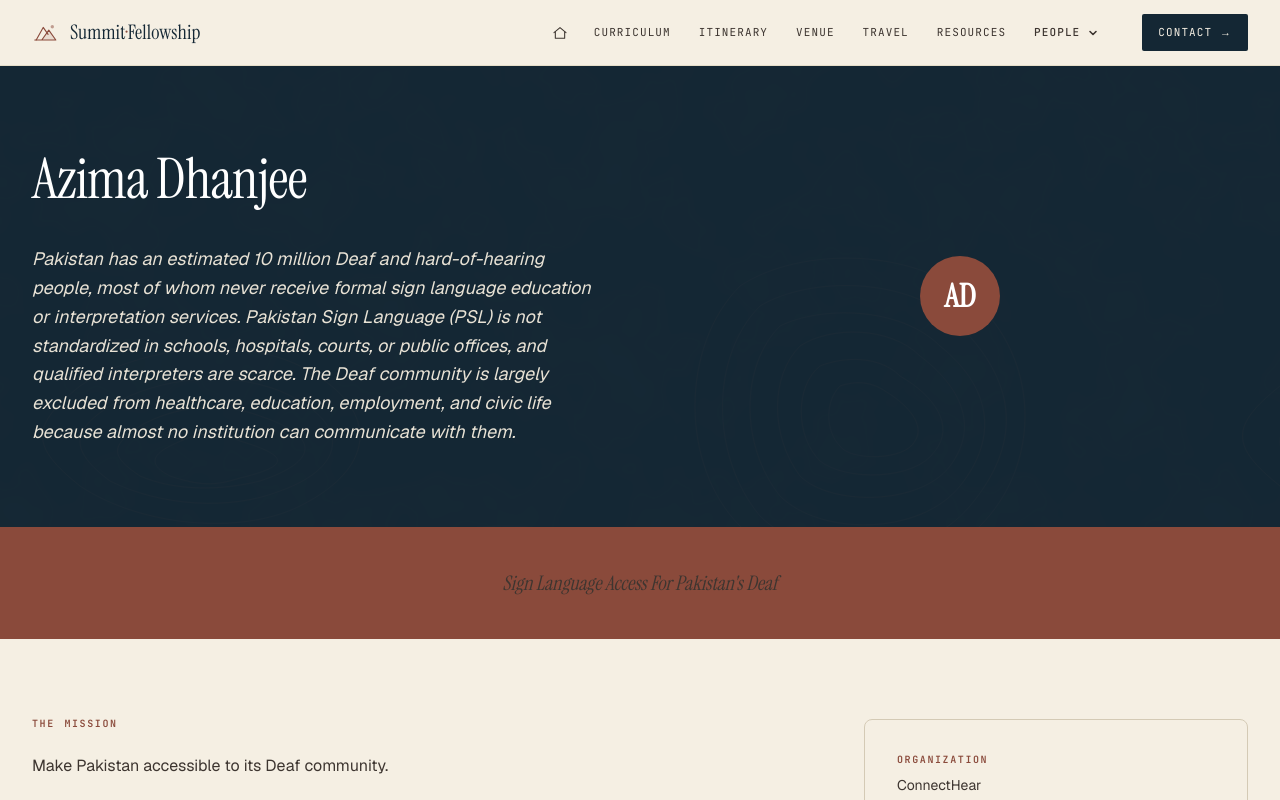
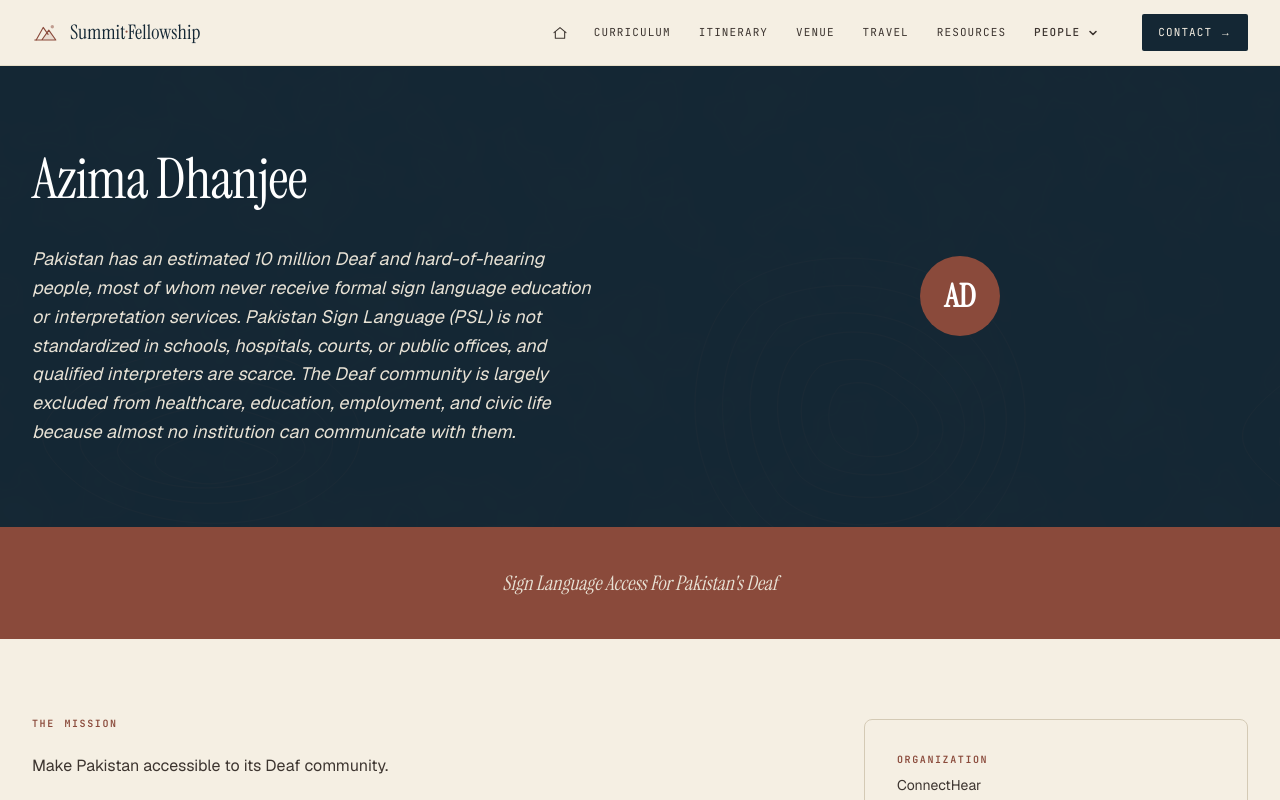
Before and after one commit to usmanjaved-droid/summit-fellowship-website, a Next.js app: page /fellows/azima-dhanjee in a window 1280 px wide. Shown: the top 800 px of the page. Built offline with nearby package versions, Linux system fonts and the light colour scheme.

Commit message:
fix: improve idea band text contrast with parchment color

```diff
--- a/app/fellows/[slug]/page.module.css
+++ b/app/fellows/[slug]/page.module.css
@@ -123,7 +123,7 @@
   font-style: italic;
   font-size: 20px;
   line-height: 1.6;
-  color: var(--ink-soft);
+  color: var(--parchment);
   margin: 0;
   max-width: 80ch;
   margin-left: auto;
```
